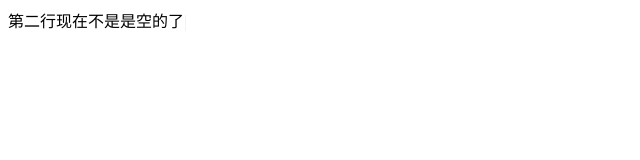
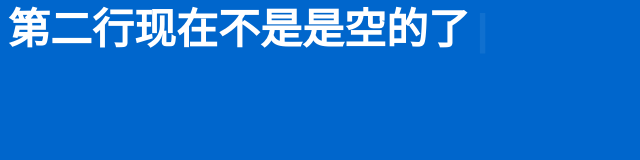
Before and after one commit to hl2055/liang42hao.github.io, a plain HTML site: page typed.html in a window 1280 px wide. Shown: the whole page, without its empty margins (0-640 px from the left). Drawn offline with Linux system fonts and the light colour scheme.

Commit message:
Update typed.html

```diff
--- a/typed.html
+++ b/typed.html
@@ -6,6 +6,11 @@
     <script src="jquery.min.js"></script>
     <script src="typed.js"></script>
     <style type="text/css">
+    body {
+        color: white;
+        background: #0066cc;
+        font: normal bold 42px/50px Andale Mono, monospace;
+    }
     .typed-cursor {
         opacity: 1;
         -webkit-animation: blink 0.7s infinite;
```
